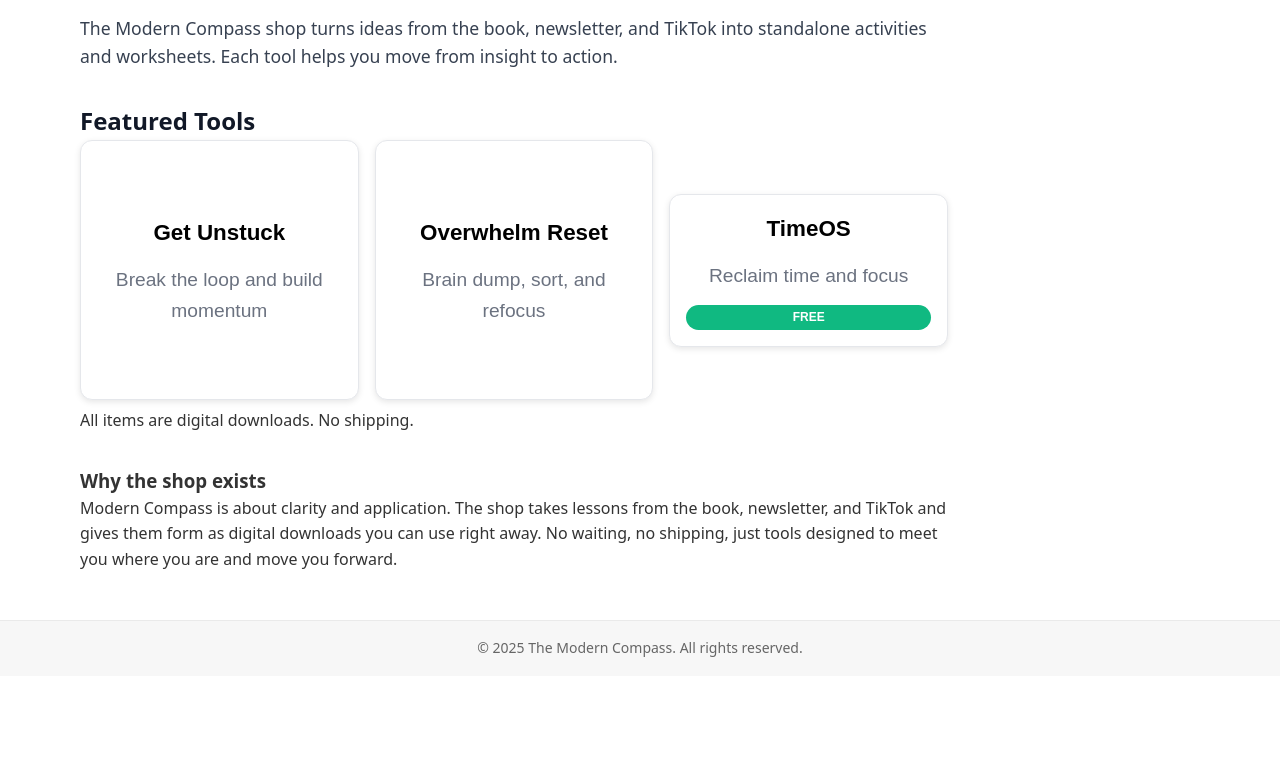
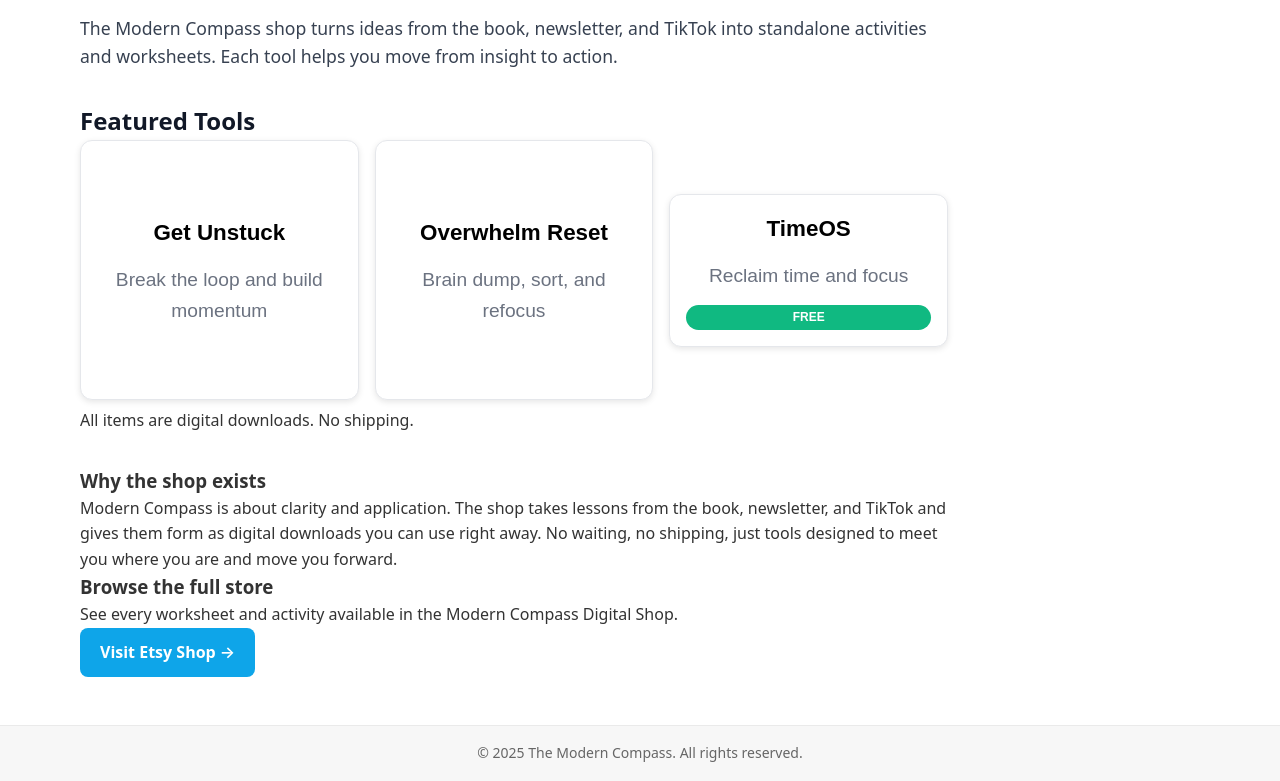
Before and after one commit to themoderncompass/website, an Astro site: page /shop in a window 1280 px wide. Shown: the part 229-1010 px from the top of the page. Before the commit the page ends 905 px from the top, so only its background shows below. Built offline with nearby package versions, Linux system fonts and the light colour scheme; Astro itself is replaced by a stand-in of ours.

Commit message:
Update shop.astro

```diff
--- a/src/pages/shop.astro
+++ b/src/pages/shop.astro
@@ -94,6 +94,22 @@ import Layout from '../layouts/Layout.astro';
         Modern Compass is about clarity and application. The shop takes lessons from the book, newsletter,
         and TikTok and gives them form as digital downloads you can use right away. No waiting, no shipping,
         just tools designed to meet you where you are and move you forward.
+
+    <!-- Browse All -->
+    <section class="browse-all max-w-2xl mx-auto text-center mt-6">
+      <h3 class="text-xl font-semibold mb-2">Browse the full store</h3>
+      <p class="text-base text-gray-700 mb-4">
+        See every worksheet and activity available in the Modern Compass Digital Shop.
+      </p>
+      <a
+        href="https://www.etsy.com/shop/ModernCompass"
+        target="_blank"
+        rel="noopener noreferrer"
+        class="cta big"
+      >
+        Visit Etsy Shop →
+      </a>
+    </section>
       </p>
     </section>
   </section>
@@ -231,4 +247,17 @@ import Layout from '../layouts/Layout.astro';
   .free-card .flip-front {
     position: relative;
   }
+
+.cta.big {
+  display: inline-block;
+  padding: 0.75rem 1.25rem;
+  background: var(--primary-color, #0ea5e9);
+  color: white;
+  font-weight: 600;
+  border-radius: 8px;
+  text-decoration: none;
+}
+.cta.big:hover {
+  background: #0284c7;
+}
 </style>
```
